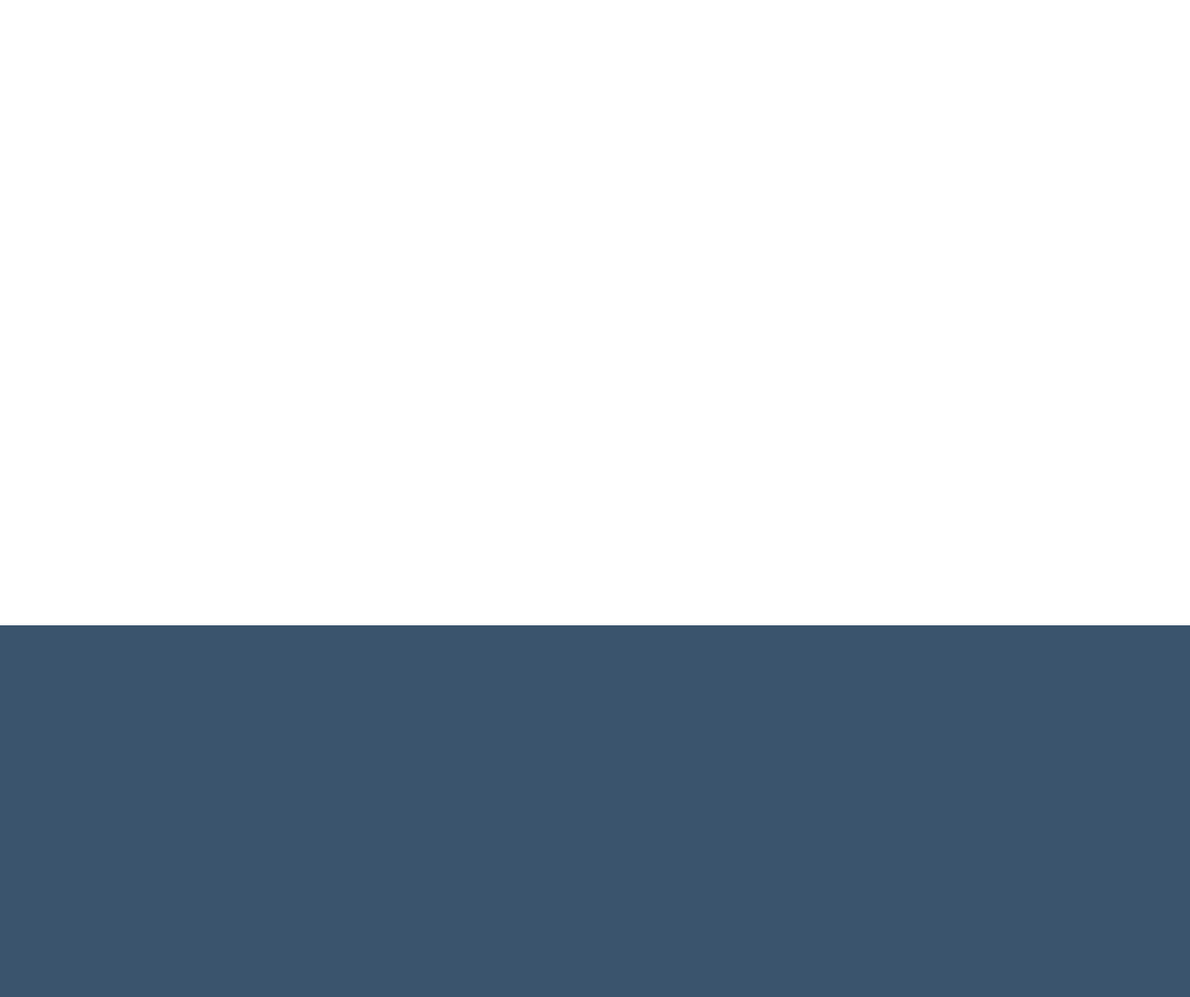
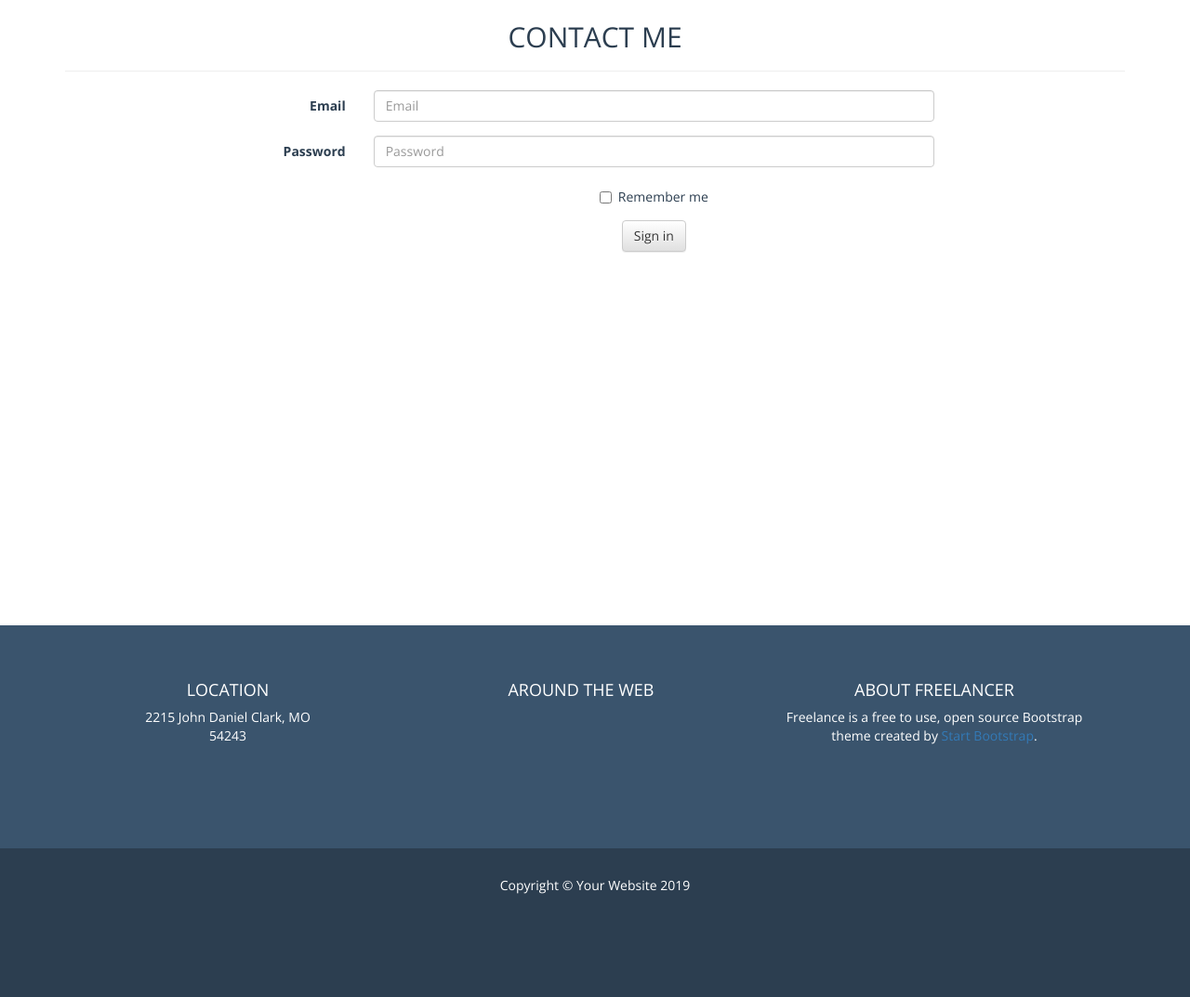
Before and after one commit to andreamazza84/html-css-bootstrap-freelancer, a plain HTML site: page index.html in a window 1280 px wide. Shown: the part 2025-3098 px from the top of the page at 93% size. Drawn offline with nearby package versions, Linux system fonts and the light colour scheme.

Commit message:
Footer completo
Struttura per desktop, completa

```diff
--- a/assets/css/style.css
+++ b/assets/css/style.css
@@ -110,3 +110,25 @@ footer #ms_copyright{
   text-align: center;
   padding-bottom: 50px;
 }
+/* /about */
+/* contact */
+#ms_contact{
+  text-align: center;
+  padding: 50px 0;
+}
+/* /contact */
+/* /main */
+
+/* footer */
+/* location */
+#ms_location{
+  text-align: center;
+  padding: 50px 0;
+}
+/* location */
+/* contact */
+#ms_copyright{
+  text-align: center;
+  padding: 30px 0;
+  background-color: #2c3e50;
+}
--- a/index.html
+++ b/index.html
@@ -106,12 +106,76 @@
         </div>
       </div>
     </section>
-    <section id="ms_contact"></section>
+    <section id="ms_contact">
+      <div class="row">
+        <div class="container">
+          <h2>CONTACT ME</h2>
+          <hr>
+        </div>
+      </div>
+      <div class="row">
+        <div class="container">
+          <div class="col-lg-8 col-lg-offset-2">
+            <form class="form-horizontal">
+              <div class="form-group">
+                <label for="inputEmail3" class="col-sm-2 control-label">Email</label>
+                <div class="col-sm-10">
+                  <input type="email" class="form-control" id="inputEmail3" placeholder="Email">
+                </div>
+              </div>
+              <div class="form-group">
+                <label for="inputPassword3" class="col-sm-2 control-label">Password</label>
+                <div class="col-sm-10">
+                  <input type="password" class="form-control" id="inputPassword3" placeholder="Password">
+                </div>
+              </div>
+              <div class="form-group">
+                <div class="col-sm-offset-2 col-sm-10">
+                  <div class="checkbox">
+                    <label>
+                      <input type="checkbox"> Remember me
+                    </label>
+                  </div>
+                </div>
+              </div>
+              <div class="form-group">
+                <div class="col-sm-offset-2 col-sm-10">
+                  <button type="submit" class="btn btn-default">Sign in</button>
+                </div>
+              </div>
+            </form>
+
+          </div>
+        </div>
+      </div>
+    </section>
   </main>
 
   <footer>
-    <section id="ms_location" class="row"></section>
-    <section id="ms_copyright" class="row"></section>
+    <section id="ms_location" class="row">
+      <div class="container">
+        <div class="col-lg-4">
+          <h4>LOCATION</h4>
+          <p>2215 John Daniel Clark, MO <br> 54243</p>
+        </div>
+        <div class="col-lg-4">
+          <h4>AROUND THE WEB</h4>
+          <div class="ms_social">
+            <i></i>
+            <i></i>
+            <i></i>
+            <i></i>
+          </div>
+        </div>
+        <div class="col-lg-4">
+          <h4>ABOUT FREELANCER</h4>
+          <p>Freelance is a free to use, open source Bootstrap theme created by <a href="#">Start Bootstrap</a>.</p>
+        </div>
+      </div>
+    </section>
+    <section id="ms_copyright" class="row">
+      <p>Copyright &copy; Your Website 2019</p>
+    </section>
   </footer>
 </body>
 </html>
```
